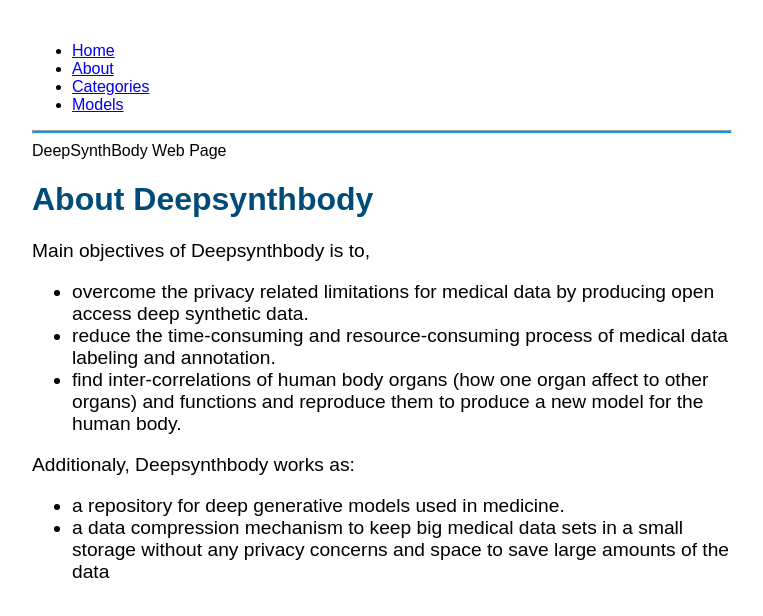
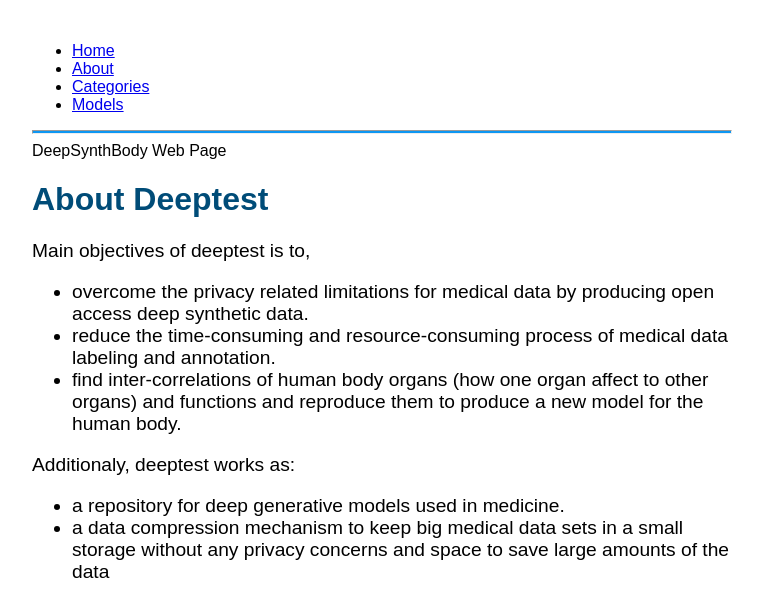
Before and after one commit to gizem28/deepsynthbody, a Gatsby site: page /about in a window 1280 px wide. Shown: the whole page, without its empty margins (258-1021 px from the left). Built offline with nearby package versions, Linux system fonts and the light colour scheme; Gatsby itself is replaced by a stand-in of ours.

Commit message:
Update about.js

```diff
--- a/src/pages/about.js
+++ b/src/pages/about.js
@@ -4,9 +4,9 @@ import Seo from "../components/seo";
 
 const AboutPage = () => {
   return (
-    <Layout pageTitle="About Deepsynthbody">
+    <Layout pageTitle="About Deeptest">
       <p>
-        Main objectives of Deepsynthbody is to,
+        Main objectives of deeptest is to,
         <ul>
           <li>
             overcome the privacy related limitations for medical data by
@@ -22,7 +22,7 @@ const AboutPage = () => {
             model for the human body.
           </li>
         </ul>
-        Additionaly, Deepsynthbody works as:
+        Additionaly, deeptest works as:
         <ul>
           <li>a repository for deep generative models used in medicine. </li>
           <li>
```
